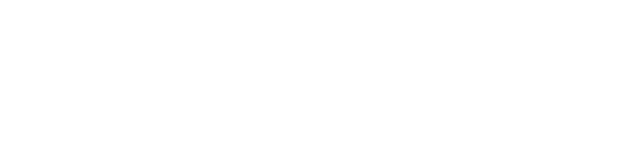
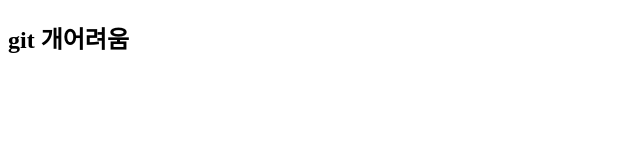
Before and after one commit to janghye1019/GenTeraBio, a plain HTML site: page index.html in a window 1280 px wide. Shown: the whole page, without its empty margins (0-640 px from the left). Drawn offline with Linux system fonts and the light colour scheme.

Commit message:
20251016
감정표현

```diff
--- a/index.html
+++ b/index.html
@@ -8,7 +8,7 @@
 </head>
 
 <body>
-
+    <h2>git 개어려움</h2>
 </body>
 
 </html>
```
